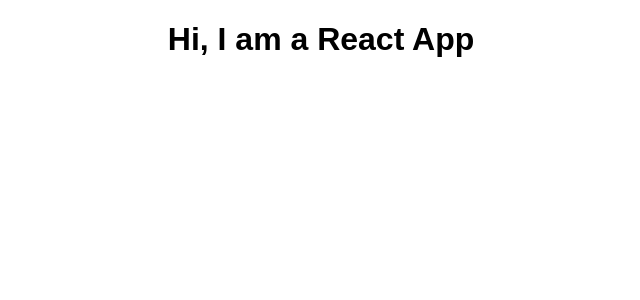
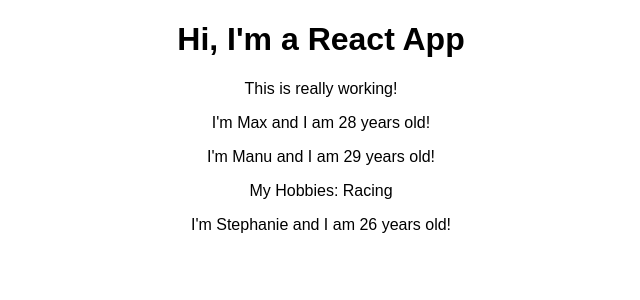
Before and after one commit to asshames/Maximilian-Schwarzmuller-React, a React (Create React App) app in the folder Practice/react-complete-guide/: page / in a window 1280 px wide. Shown: the top 300 px of the page, without its empty margins (319-959 px from the left). Built offline with nearby package versions, Linux system fonts and the light colour scheme.

Commit message:
Person component and props added

```diff
--- a/Practice/react-complete-guide/src/App.js
+++ b/Practice/react-complete-guide/src/App.js
@@ -1,13 +1,19 @@
 import React, { Component } from 'react';
 import './App.css';
+import Person from './Person/Person';
 
 class App extends Component {
   render() {
     return (
       <div className="App">
-        <h1> Hi, I am a React App</h1>
+        <h1>Hi, I'm a React App</h1>
+        <p>This is really working!</p>
+        <Person name="Max" age="28" />
+        <Person name="Manu" age="29" >My Hobbies: Racing</Person>
+        <Person name="Stephanie" age="26" />
       </div>
     );
+    // return React.createElement('div', {className: 'App'}, React.createElement('h1', null, 'Does this work now?'));
   }
 }
 
--- /dev/null
+++ b/Practice/react-complete-guide/src/Person/Person.js
@@ -0,0 +1,12 @@
+import React from 'react';
+
+const person = ( props ) => {
+    return (
+        <div>
+            <p>I'm {props.name} and I am {props.age} years old!</p>
+            <p>{props.children}</p>
+        </div>
+    )
+};
+
+export default person;
```
